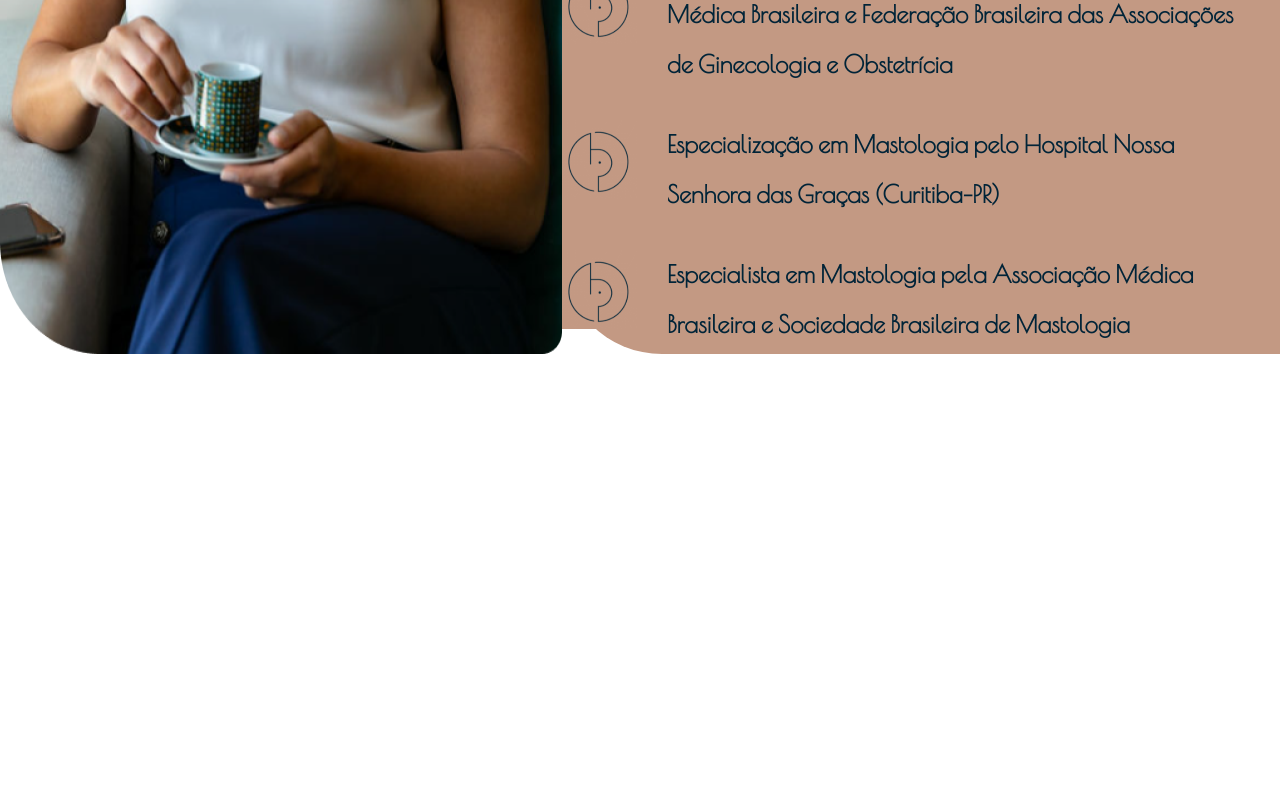
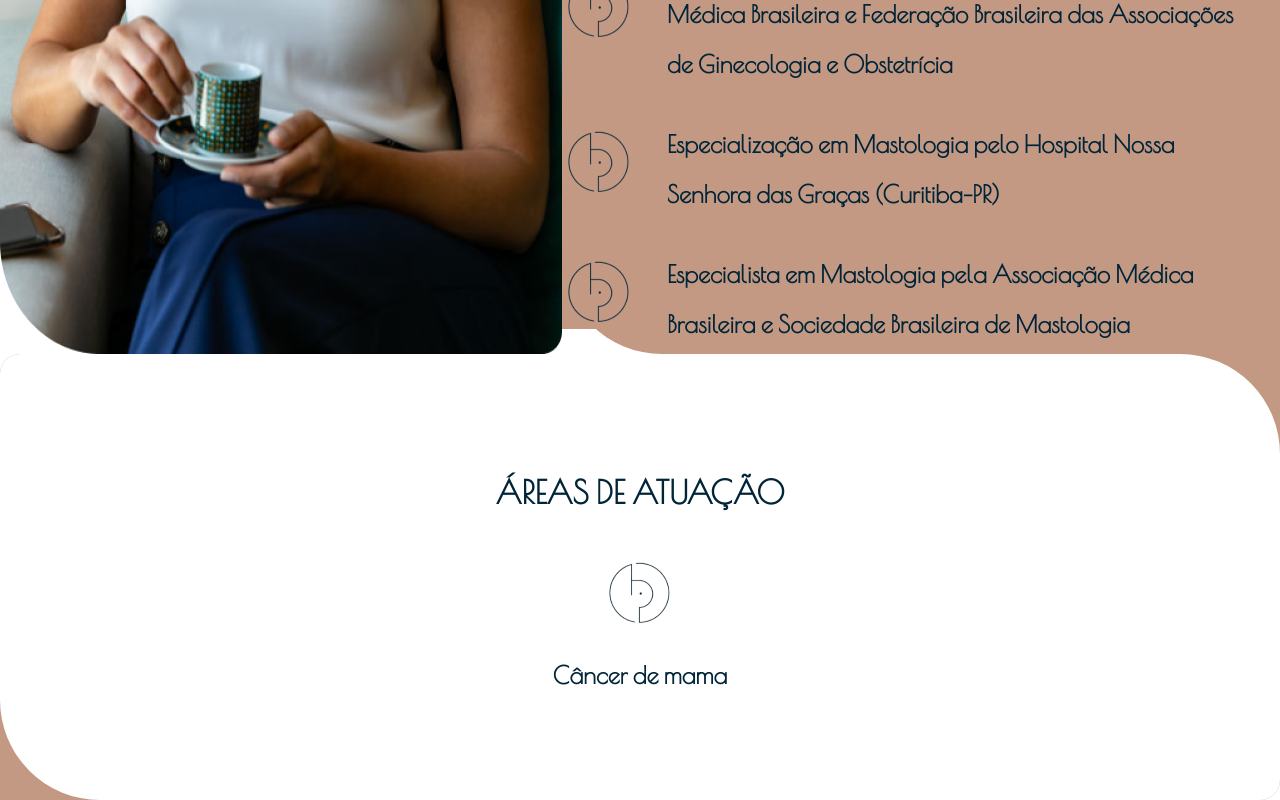
Before and after one commit to WeDeliver-Your-Business/PamelaBioni, a Next.js app: page / in a window 1280 px wide. Shown: the part 3060-3860 px from the top of the page. Before the commit the page ends 3414 px from the top, so only its background shows below. Built offline with nearby package versions, Linux system fonts and the light colour scheme.

Commit message:
:art: Change code format according need for figma layout
Changed some format previus committed in order for better view of layout and organization

```diff
--- a/pages/index.jsx
+++ b/pages/index.jsx
@@ -3,6 +3,7 @@
 import Navbar from '../src/layout/navbar/Navbar'
 import FrontPageImage from '../src/layout/frontPageImage/FrontPageImage'
 import ProfessionalProfile from '../src/layout/professionalProfile/ProfessionalProfile'
+import TopicsAreas from '../src/layout/topicsAreas/TopicsAreas'
 
 function MainPage() {
   return (
@@ -10,6 +11,7 @@ function MainPage() {
       <Navbar />
       <FrontPageImage />
       <ProfessionalProfile />
+      <TopicsAreas />
     </>
   )
 }
--- a/src/layout/frontPageImage/FrontPageImage.jsx
+++ b/src/layout/frontPageImage/FrontPageImage.jsx
@@ -1,6 +1,6 @@
 import styled from 'styled-components'
 
-import InfoPage from '../infoPage/InfoPage'
+import InfoPage from './InfoPage'
 
 const StyledFlex = styled.div`
   position: relative;
```
Also changed, not shown: src/layout/frontPageImage/InfoPage.jsx (renamed from src/layout/infoPage/InfoPage.jsx).
